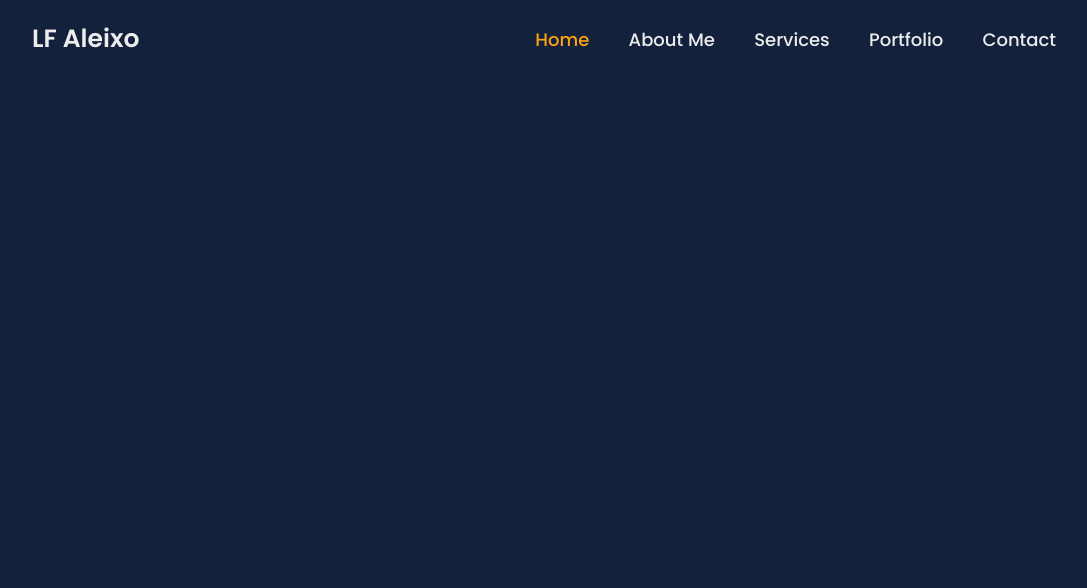
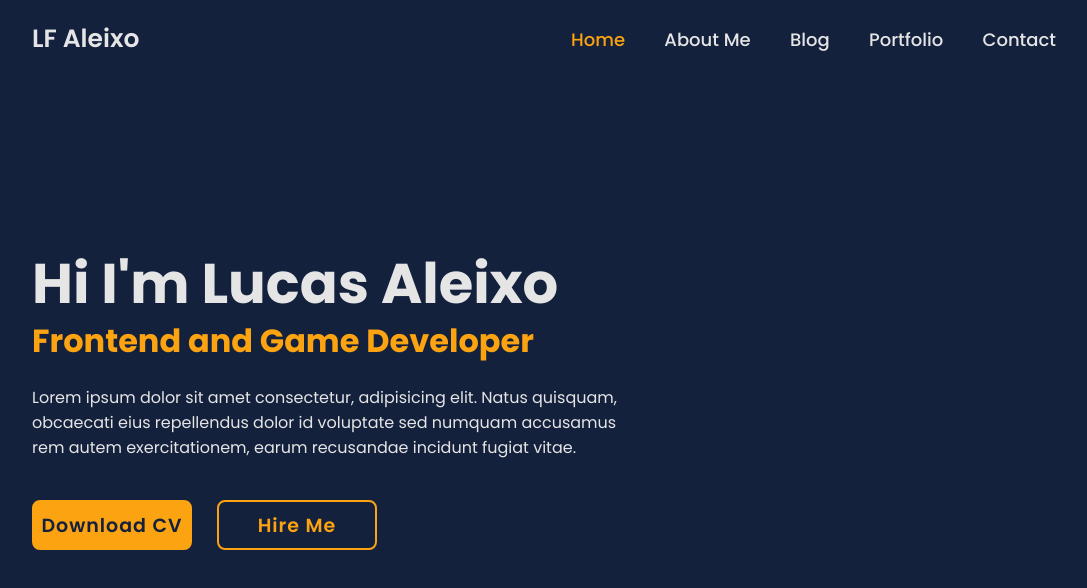
Before and after one commit to lukax34/portfolio-website, a plain HTML site: page index.html in a window 1280 px wide. Shown: the whole page, without its empty margins (96-1183 px from the left). Drawn offline with Linux system fonts and the light colour scheme.

Commit message:
Home text and buttons included

```diff
--- a/assets/css/styles.css
+++ b/assets/css/styles.css
@@ -9,6 +9,7 @@
 
 body{
     background-color: #14213D;
+    color: #e5e5e5;
 }
 
 
@@ -27,7 +28,7 @@ body{
 
 .logo{
     font-size: 25px;
-    color: #ededed;
+    color: #e5e5e5;
     text-decoration: none;
     font-weight: 600;
 }
@@ -36,7 +37,7 @@ body{
     font-size: 18px;
     text-decoration: none;
     font-weight: 500;
-    color: #ededed;
+    color: #e5e5e5;
     margin-left: 35px;
     transition: .3s;
 }
@@ -45,3 +46,90 @@ body{
 .navbar a.active {
     color: #fca311;
 }
+
+.home{
+    height: 100vh;
+    display: flex;
+    align-items: center;
+    padding: 0 10%;
+}
+
+.home-content{
+    max-width: 600px;
+}
+
+.home-content h1{
+    line-height: 1.2;
+    font-size: 56px;
+    font-weight: 700;
+}
+
+.home-content h3{
+    font-size: 32px;
+    font-weight: 700;
+    color: #fca311;
+}
+
+.home-content p{
+    font-size: 16px;
+    margin: 20px 0 40px;
+}
+
+.home-content .btn-box{
+    display: flex;
+    justify-content: space-between;
+    width: 345px;
+    height: 50px;
+}
+
+.btn-box a{
+    position: relative;
+    display: inline-flex;
+    justify-content: center;
+    align-items: center;
+    width: 160px;
+    height: 100%;
+    background: #fca311;
+    border: 2px solid #fca311;
+    border-radius: 8px;
+    font-size: 19px;
+    color: #14213d;
+    text-decoration: none;
+    font-weight: 600;
+    letter-spacing: 1px;
+    z-index: 1;
+    overflow: hidden;
+    transition: .5s;
+}
+
+.btn-box a:hover{
+    color: #fca311;
+}
+
+.btn-box a:nth-child(2){
+    background: transparent;
+    color:#fca311 ;
+}
+
+.btn-box a:nth-child(2):hover{
+    color: #14213d;
+}
+
+.btn-box a:nth-child(2)::before{
+    background: #fca311;
+}
+.btn-box a::before{
+    content: '';
+    position: absolute;
+    top: 0;
+    left: 0;
+    width: 0;
+    height: 100%;
+    background: #14213d;
+    z-index: -1;
+    transition: .5s;
+}
+
+.btn-box a:hover::before{
+    width: 100%;
+}
--- a/index.html
+++ b/index.html
@@ -14,10 +14,22 @@
         <nav class="navbar">
             <a href="#home" class="active">Home</a>
             <a href="#about">About Me</a>
-            <a href="#services">Services</a>
+            <a href="#blog">Blog</a>
             <a href="#portfolio">Portfolio</a>
             <a href="#contact">Contact</a>
         </nav>
     </header>
+
+    <section class="home">
+        <div class="home-content">
+            <h1>Hi I'm Lucas Aleixo</h1>
+            <h3>Frontend and Game Developer</h3>
+            <p>Lorem ipsum dolor sit amet consectetur, adipisicing elit. Natus quisquam, obcaecati eius repellendus dolor id voluptate sed numquam accusamus rem autem exercitationem, earum recusandae incidunt fugiat vitae.</p>
+            <div class="btn-box">
+                <a href="">Download CV</a>
+                <a href="">Hire Me</a>
+            </div>
+        </div>
+    </section>
 </body>
 </html>
```
